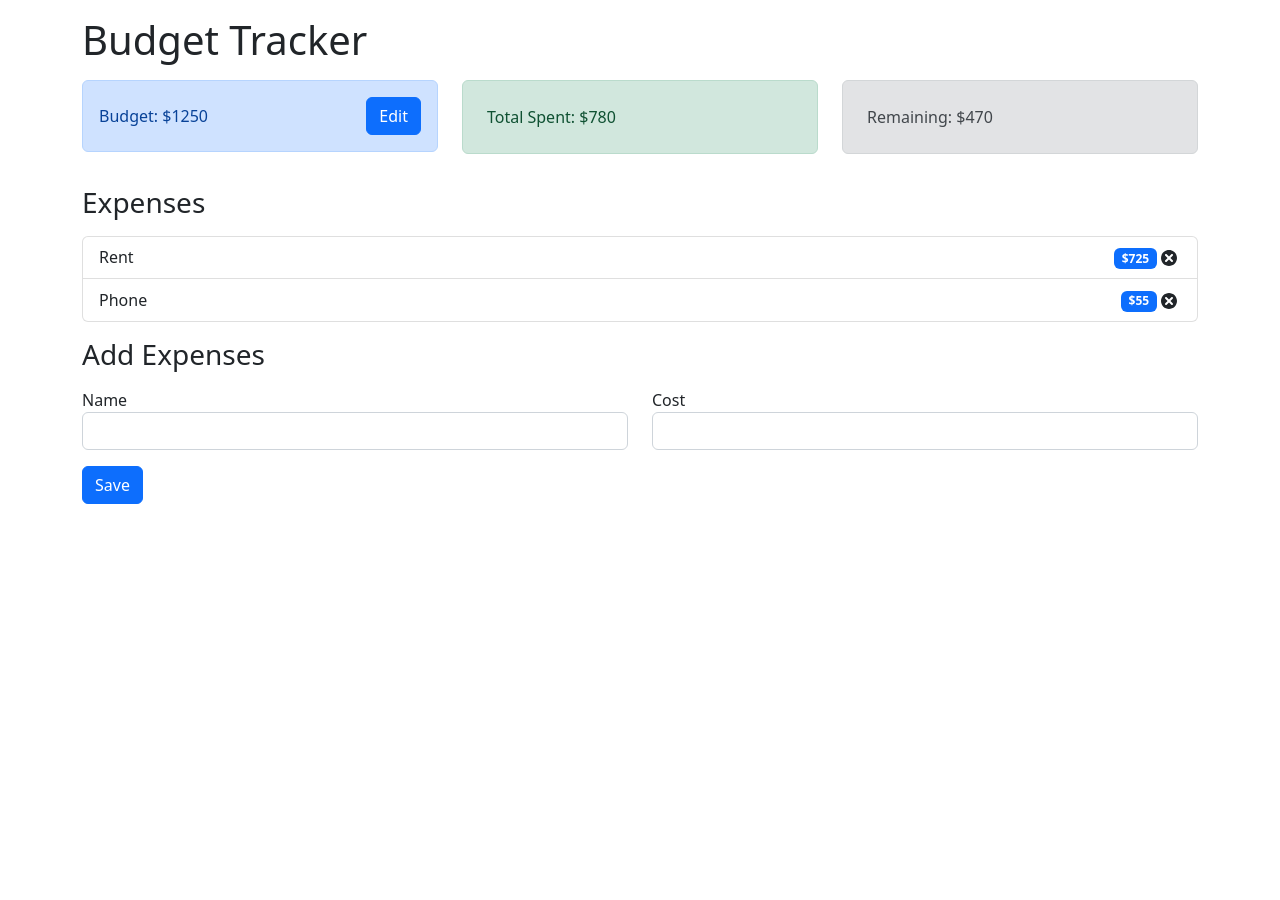
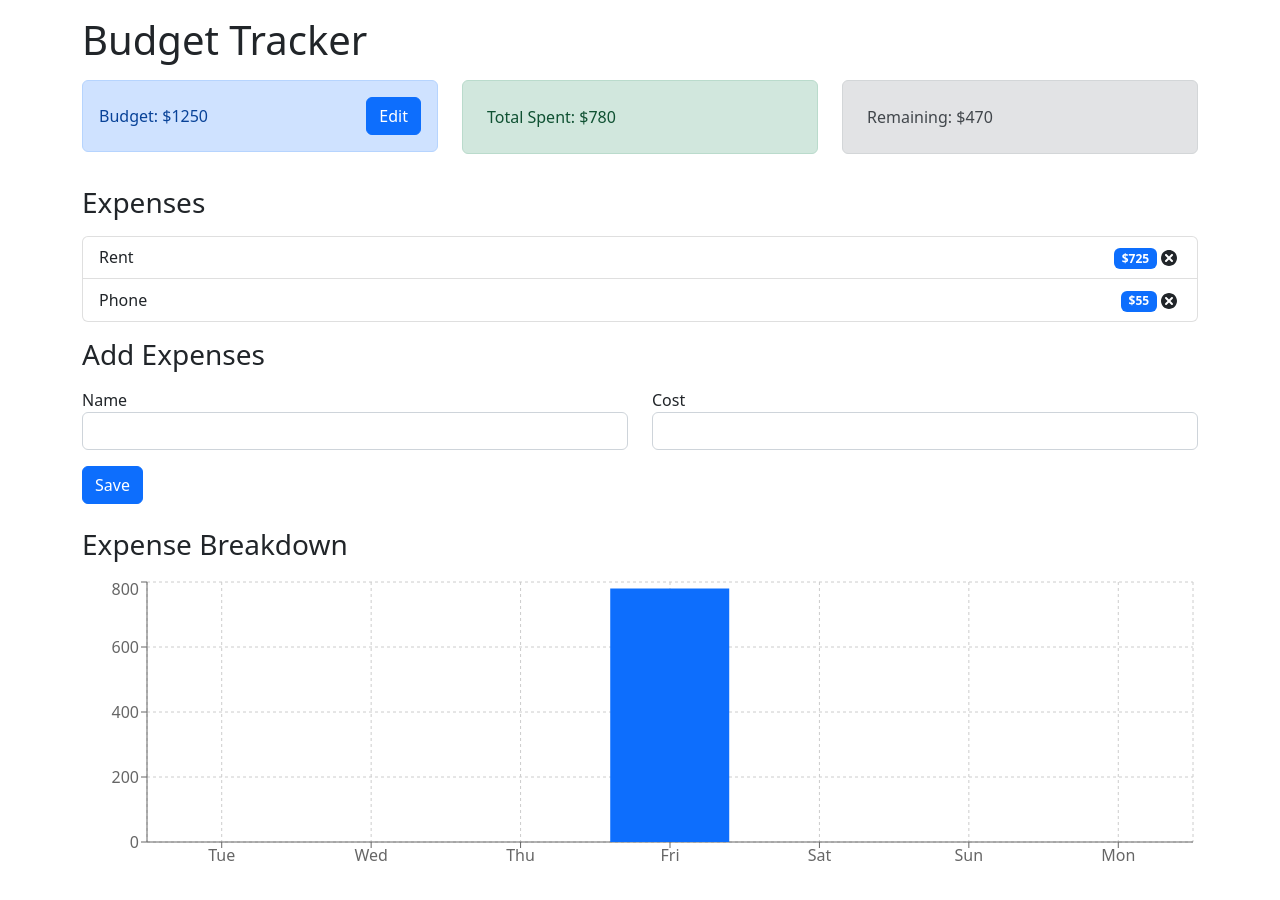
Before and after one commit to vanshajvohra/budget-tracker, a React (Create React App) app: page / in a window 1280 px wide. Before the commit the page ends 800 px from the top, so only its background shows below. Built offline with nearby package versions, Linux system fonts and the light colour scheme.

Commit message:
Add weekly chart

```diff
--- a/package.json
+++ b/package.json
@@ -11,6 +11,7 @@
     "react-dom": "^18.2.0",
     "react-icons": "^4.4.0",
     "react-scripts": "5.0.1",
+    "recharts": "^2.15.0",
     "uuid": "^8.3.2",
     "web-vitals": "^2.1.4"
   },
--- a/src/App.js
+++ b/src/App.js
@@ -6,6 +6,7 @@ import ExpenseTotal from './components/ExpenseTotal';
 import ExpenseList from './components/ExpenseList';
 import AddExpenseForm from './components/AddExpenseForm';
 import { AppProvider } from './context/AppContext';
+import WeeklyExpenseChart from './components/WeeklyExpenseChart';
 
 const App = () => {
     return (
@@ -37,6 +38,7 @@ const App = () => {
                     <AddExpenseForm />
                 </div>
             </div>
+            <WeeklyExpenseChart />
         </div>
         </AppProvider>
     )
--- /dev/null
+++ b/src/components/WeeklyExpenseChart.jsx
@@ -0,0 +1,55 @@
+import React, { useContext } from 'react';
+import { BarChart, Bar, XAxis, YAxis, CartesianGrid, Tooltip, ResponsiveContainer } from 'recharts';
+import { AppContext } from "../context/AppContext";
+
+const WeeklyExpenseChart = () => {
+  const { expenses } = useContext(AppContext);
+
+  // Group expenses by day and calculate daily totals
+  const getDailyData = () => {
+    const today = new Date();
+    const lastWeek = Array.from({ length: 7 }, (_, i) => {
+      const date = new Date(today);
+      date.setDate(today.getDate() - (6 - i));
+      return date.toISOString().split('T')[0];
+    });
+
+    // Initialize daily totals with 0
+    const dailyTotals = lastWeek.reduce((acc, date) => {
+      acc[date] = 0;
+      return acc;
+    }, {});
+
+    // Sum up costs for each day
+    expenses.forEach(expense => {
+      // Since your expenses don't seem to have dates,
+      // we'll distribute them evenly across the week for demo purposes
+      const randomDay = lastWeek[Math.floor(Math.random() * lastWeek.length)];
+      dailyTotals[randomDay] += expense.cost;
+    });
+
+    return Object.entries(dailyTotals).map(([date, amount]) => ({
+      date: new Date(date).toLocaleDateString('en-US', { weekday: 'short' }),
+      amount: amount
+    }));
+  };
+
+  return (
+    <div className="mt-4 mb-4">
+      <h3 className="mb-3">Expense Breakdown</h3>
+      <div style={{ height: '300px' }}>
+        <ResponsiveContainer width="100%" height="100%">
+          <BarChart data={getDailyData()}>
+            <CartesianGrid strokeDasharray="3 3" />
+            <XAxis dataKey="date" />
+            <YAxis />
+            <Tooltip formatter={(value) => `$${value}`} />
+            <Bar dataKey="amount" fill="#0d6efd" /> {/* Using Bootstrap primary color */}
+          </BarChart>
+        </ResponsiveContainer>
+      </div>
+    </div>
+  );
+};
+
+export default WeeklyExpenseChart;
```
Also changed, not shown: 1 other file (tests, documents, lock files or other folders).
